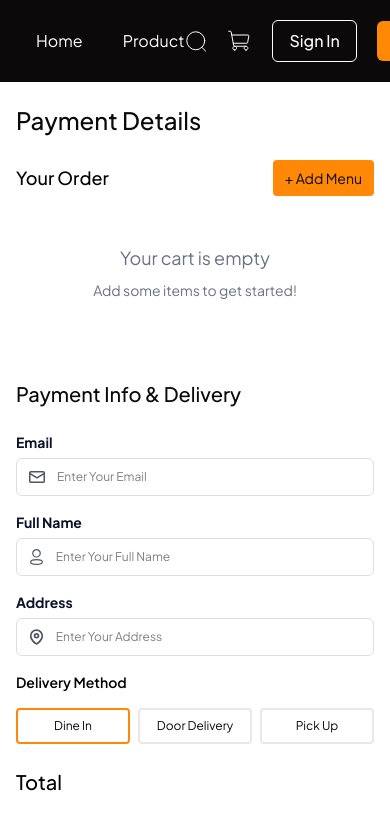
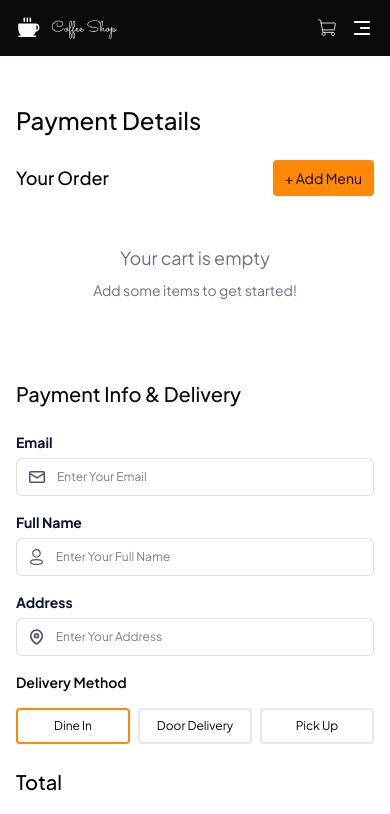
Before and after one commit to ItsnaMaulanaHasan/koda-b4-react, a React (Vite) app: page /cart in a window 390 px wide. Shown: the top 814 px of the page. Built offline with nearby package versions, Linux system fonts and the light colour scheme; sample sign-in values are in the browser's storage.

Commit message:
feat: responsiveness navbar

```diff
--- a/src/components/Input.jsx
+++ b/src/components/Input.jsx
@@ -37,6 +37,9 @@ function Input({
     case "phone":
       icon = "/icon/icon-phone.svg";
       break;
+    case "search":
+      icon = "/icon/icon-search-black.svg";
+      break;
     case "password":
     case "confirmPassword":
       icon = "/icon/icon-password.svg";
@@ -52,9 +55,7 @@ function Input({
       {passwordInProfile ? (
         <div className="flex items-center justify-between">
           <label
-            className={`font-bold text-sm sm:text-base ${
-              id !== "search" ? "text-[#0B132A]" : "text-white"
-            }`}
+            className="font-bold text-sm sm:text-base text-[#0B132A]"
             htmlFor={id}>
             {label}
           </label>
@@ -66,9 +67,7 @@ function Input({
         </div>
       ) : (
         <label
-          className={`font-bold text-sm sm:text-base ${
-            id !== "search" ? "text-[#0B132A]" : "text-white"
-          }`}
+          className="font-bold text-sm sm:text-base text-[#0B132A]"
           htmlFor={id}>
           {label}
         </label>
--- a/src/components/Navbar.jsx
+++ b/src/components/Navbar.jsx
@@ -1,5 +1,9 @@
+import { useContext, useState } from "react";
 import { NavLink, useLocation, useNavigate } from "react-router-dom";
+import { DrawerNavbarContext } from "../context/DrawerContext";
 import Button from "./Button";
+import Drawer from "./Drawer";
+import Input from "./Input";
 
 /**
  * Navbar component for site navigation with authentication buttons
@@ -8,6 +12,7 @@ import Button from "./Button";
 function Navbar() {
   const navigate = useNavigate();
   const location = useLocation();
+  const [showDrawer, setShowDrawer] = useState(false);
 
   const isNotHomePage = location.pathname !== "/";
 
@@ -15,19 +20,24 @@ function Navbar() {
     `hover:font-bold py-1 transition duration-300 ${
       isActive && "font-bold border-b border-[#FF8906]"
     }`;
+
   return (
+    <DrawerNavbarContext.Provider value={{ showDrawer, setShowDrawer }}>
       <header>
         <nav
-        className={`flex w-full fixed top-0 justify-between items-center px-4 sm:px-10 md:px-20 lg:px-40 z-100 py-5 ${
+          className={`flex w-full fixed top-0 justify-between items-center px-4 sm:px-6 md:px-10 lg:px-20 xl:px-40 z-50 py-4 sm:py-5 ${
             isNotHomePage ? "bg-[#0B0909]" : "bg-[#0B090921]"
-        }`}
-      >
-        <div className="flex items-center gap-5 sm:gap-7 md:gap-10">
-          <div>
-            <img src="/icon/logo-white.svg" alt="Logo white" />
+          }`}>
+          <div className="flex items-center gap-4 sm:gap-5 md:gap-7 lg:gap-10">
+            <div className="flex-shrink-0">
+              <img
+                className="w-auto h-6 sm:h-7 md:h-8"
+                src="/icon/logo-white.svg"
+                alt="Logo white"
+              />
             </div>
-          <div>
-            <ul className="flex items-center gap-10 text-white">
+            <div className="hidden md:block">
+              <ul className="flex items-center gap-6 text-sm text-white lg:gap-10 lg:text-base">
                 <NavLink to="/" className={getNavLinkClass}>
                   <li>Home</li>
                 </NavLink>
@@ -37,40 +47,118 @@ function Navbar() {
               </ul>
             </div>
           </div>
-        <div className="flex gap-5 items-center">
-          <button className="h-6 w-6 flex-shrink-0 cursor-pointer">
+
+          {/* Desktop Menu */}
+          <div className="items-center hidden gap-3 md:flex lg:gap-5">
+            <button className="flex-shrink-0 w-5 h-5 cursor-pointer lg:h-6 lg:w-6">
               <img
-              className="h-full w-full"
+                className="w-full h-full"
                 src="/icon/icon-search.svg"
                 alt="Icon Search"
               />
             </button>
             <button
               onClick={() => navigate("/cart")}
-            className="h-6 w-6 flex-shrink-0 cursor-pointer"
-          >
+              className="flex-shrink-0 w-5 h-5 cursor-pointer lg:h-6 lg:w-6">
               <img
-              className="h-full w-full"
+                className="w-full h-full"
                 src="/icon/icon-cart.svg"
                 alt="Icon Cart"
               />
             </button>
             <Button
               onClick={() => navigate("/auth/login")}
-            className="border border-white px-4 text-white whitespace-nowrap"
-          >
+              className="px-3 text-sm text-white border border-white lg:px-4 whitespace-nowrap lg:text-base">
               Sign In
             </Button>
             <Button
               onClick={() => navigate("/auth/register")}
-            className="px-4 bg-[#FF8906] whitespace-nowrap"
-          >
+              className="px-3 lg:px-4 bg-[#FF8906] whitespace-nowrap text-sm lg:text-base">
               Sign Up
             </Button>
           </div>
+
+          {/* Mobile Menu - Cart & Hamburger */}
+          <div className="flex items-center gap-3 md:hidden">
+            <button
+              onClick={() => navigate("/cart")}
+              className="flex-shrink-0 w-5 h-5 cursor-pointer">
+              <img
+                className="w-full h-full"
+                src="/icon/icon-cart.svg"
+                alt="Icon Cart"
+              />
+            </button>
+
+            {/* Hamburger Button */}
+            <button
+              onClick={() => setShowDrawer(!showDrawer)}
+              className="flex flex-col items-center justify-center w-6 h-6 gap-1 cursor-pointer">
+              <img
+                src="/public/icon/icon-hamburger-menu.svg"
+                alt="Hamburger Menu"
+              />
+            </button>
+          </div>
         </nav>
+        <Drawer
+          drawerCtx={{ showDrawer, setShowDrawer }}
+          bg="bg-white"
+          textColor="text-[#0B132A]">
+          <Sidebar />
+        </Drawer>
       </header>
+    </DrawerNavbarContext.Provider>
   );
 }
 
+const Sidebar = () => {
+  const navigate = useNavigate();
+  const { setShowDrawer } = useContext(DrawerNavbarContext);
+  const getNavLinkClass = ({ isActive }) =>
+    `hover:font-bold w-full py-3 transition duration-300 border-b ${
+      isActive ? "border-b-[#FF8906]" : "border-b-[#E8E8E8]"
+    }`;
+  return (
+    <div className="flex flex-col justify-between h-full px-2">
+      <div className="flex flex-col w-full gap-5">
+        <div className="flex items-center justify-between">
+          <img src="/public/icon/logo-original.svg" alt="Logo HIFI" />
+          <button
+            onClick={() => setShowDrawer(false)}
+            className="text-xs font-bold text-red-500 border-2 border-red-500 rounded-full size-5">
+            ✕
+          </button>
+        </div>
+        <Input
+          id="search"
+          type="search"
+          label="Search Product"
+          placeholder="Find Product"
+        />
+        <ul className="flex flex-col w-full items-center gap-3 text-sm text-[#0B132A] lg:gap-10 lg:text-base">
+          <NavLink to="/" className={getNavLinkClass}>
+            <li>Home</li>
+          </NavLink>
+          <NavLink to="/product" className={getNavLinkClass}>
+            <li>Product</li>
+          </NavLink>
+        </ul>
+      </div>
+      <div className="flex flex-col gap-5">
+        <Button
+          onClick={() => navigate("/auth/login")}
+          className="px-3 text-sm text-[#0B132A] border border-[#0B132A] lg:px-4 whitespace-nowrap lg:text-base">
+          Sign In
+        </Button>
+        <Button
+          onClick={() => navigate("/auth/register")}
+          className="px-3 lg:px-4 bg-[#FF8906] whitespace-nowrap text-sm lg:text-base">
+          Sign Up
+        </Button>
+      </div>
+    </div>
+  );
+};
+
 export default Navbar;
--- a/src/pages/ProductPage.jsx
+++ b/src/pages/ProductPage.jsx
@@ -122,13 +122,16 @@ function ProductPage() {
   return (
     <SearchFilterContext value={{ searchFilter, setSearchFilter }}>
       <DrawerFilterContext.Provider value={{ showDrawer, setShowDrawer }}>
-        <div className="flex flex-col gap-10 mt-20 mb-20">
+        <div className="flex flex-col gap-10 mb-20 mt-13 md:mt-20">
           {/* Filter Search on Mobile */}
-          <div className="flex items-center justify-center flex-1 gap-4 px-8 mt-5 md:hidden">
+          <div className="flex items-center justify-center flex-1 gap-4 px-8 pb-3 mt-5 border-b border-b-[#E8E8E8] md:hidden">
             <FilterSearch isMobile={true} />
           </div>
           {/* drawer filter search mobile */}
-          <Drawer>
+          <Drawer
+            drawerCtx={{ showDrawer, setShowDrawer }}
+            bg="bg-[#0B0909]"
+            textColor="text-white">
             <FilterSearch />
           </Drawer>
           {/* hero section */}
```
Also changed, not shown: public/icon/icon-hamburger-menu.svg (added). Lines whose indentation alone changed are shown as unchanged.
